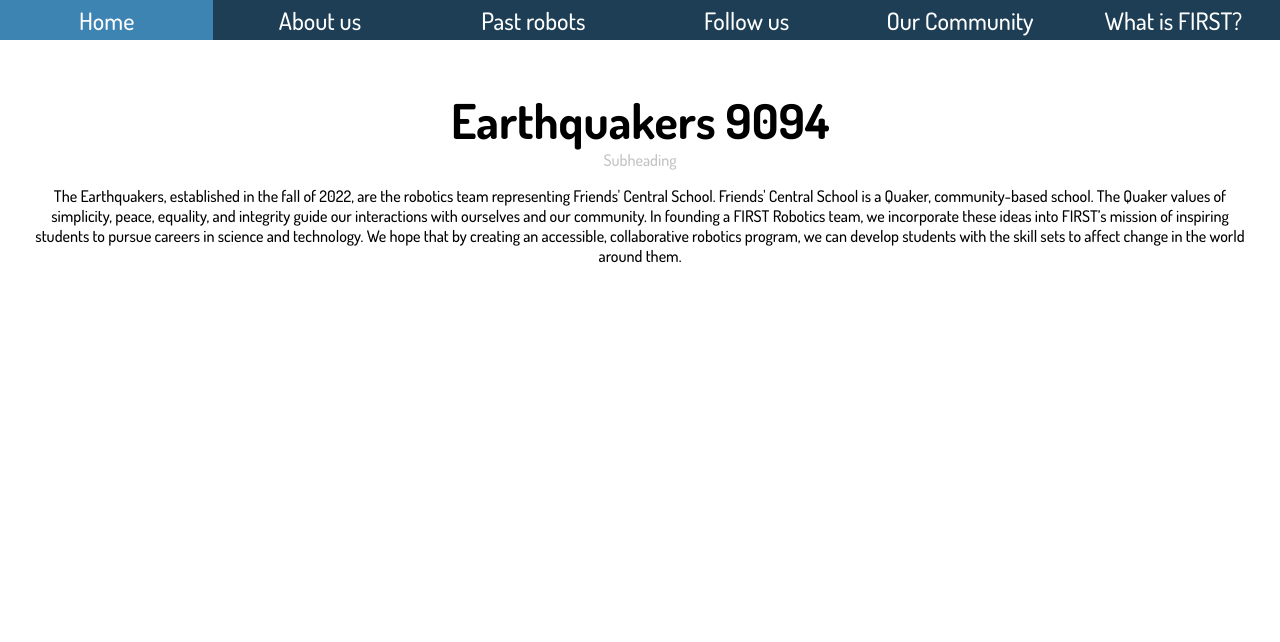
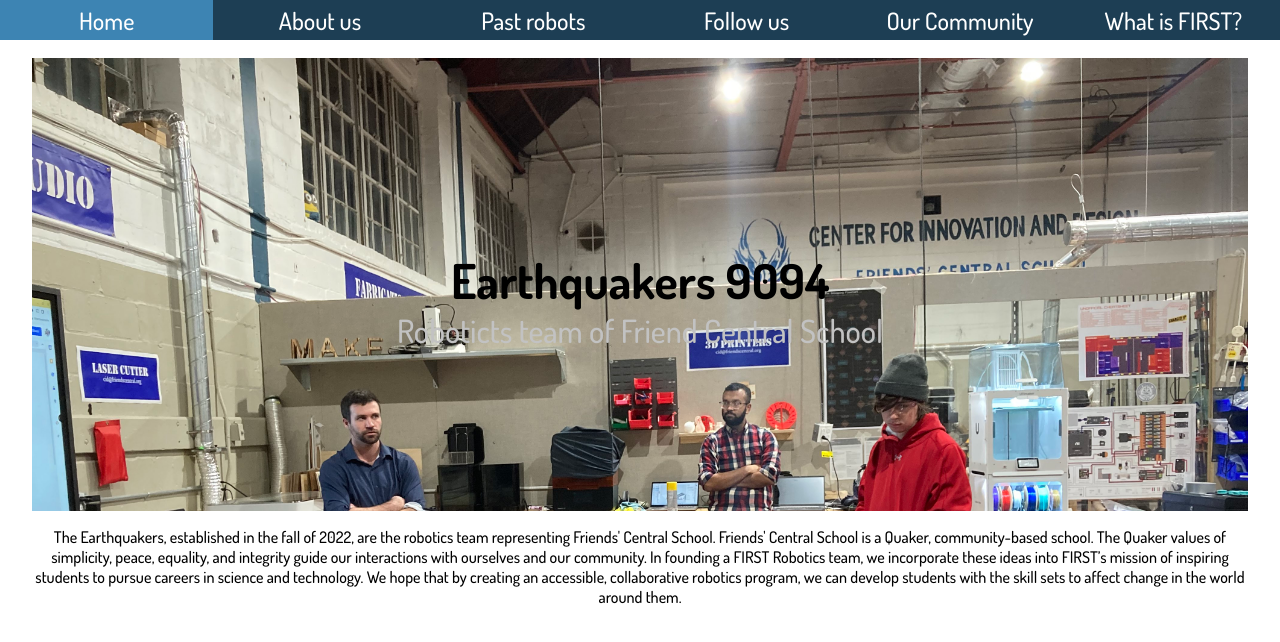
Before and after one commit to FCSRobotics/frc-website-23, a SvelteKit app: page / in a window 1280 px wide. Shown: the top 642 px of the page. Built offline with nearby package versions, Linux system fonts and the light colour scheme.

Commit message:
adding background to header to test

```diff
--- a/src/routes/+page.svelte
+++ b/src/routes/+page.svelte
@@ -2,8 +2,10 @@
   <title>Earthquakers 9094</title>
 </svelte:head>
 
-<h1>Earthquakers 9094</h1>
-<div role="doc-subtitle">Subheading</div>
+<header>
+  <h1>Earthquakers 9094</h1>
+  <div role="doc-subtitle">Roboticts team of Friend Central School</div>
+</header>
 <p>
   The Earthquakers, established in the fall of 2022, are the robotics team
   representing Friends' Central School. Friends' Central School is a Quaker,
@@ -21,5 +23,18 @@
   }
   [role="doc-subtitle"] {
     color: #c2c2c2;
+    font-size: 2rem;
+  }
+
+  header {
+    width: 100%;
+    display: grid;
+    place-items: center;
+    text-align: center;
+    padding-top: 10rem;
+    padding-bottom: 10rem;
+    background: url("/meeting.jpg");
+    background-size: cover;
+    background-repeat: no-repeat;
   }
 </style>
```
Also changed, not shown: static/meeting.jpg (added).
